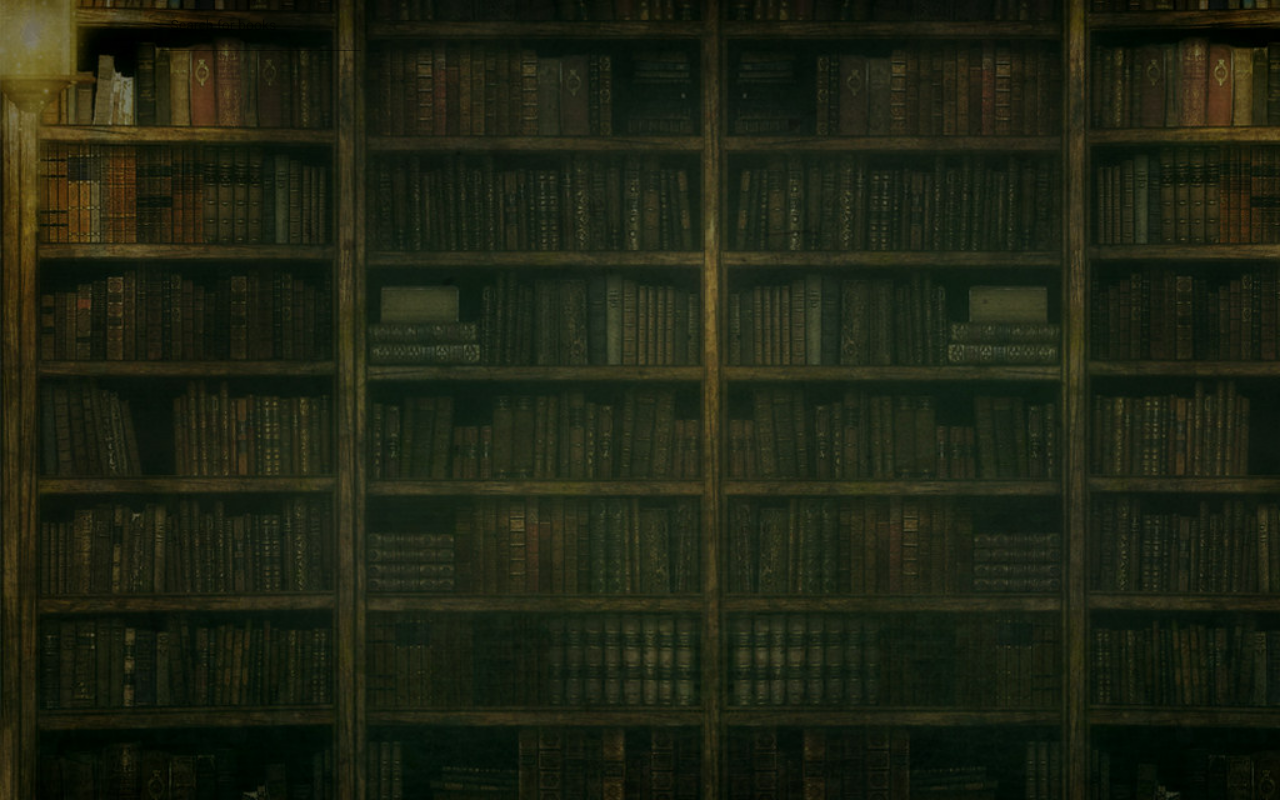
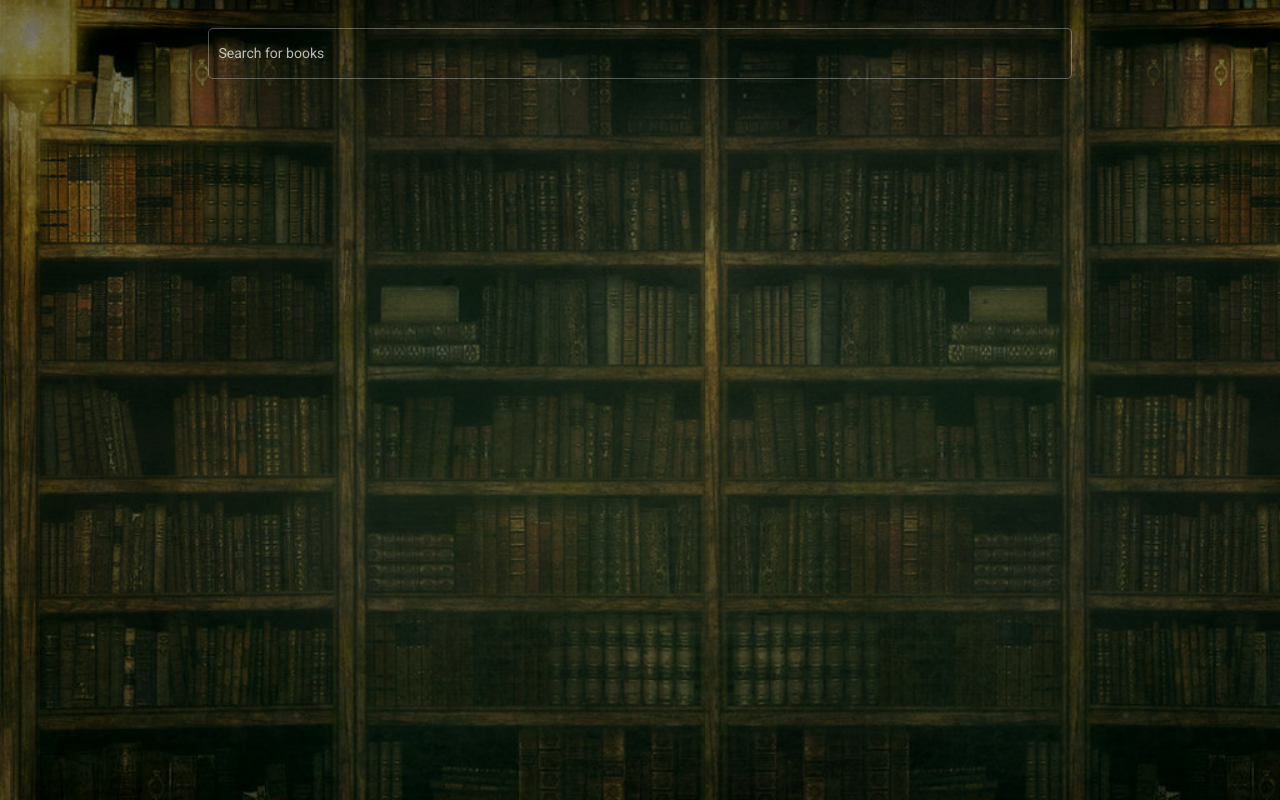
Before and after one commit to dylbud/book-finder, an Angular app: page /book-list in a window 1280 px wide. Built offline with nearby package versions, Linux system fonts and the light colour scheme.

Commit message:
got everything centered

```diff
--- a/angular.json
+++ b/angular.json
@@ -35,7 +35,7 @@
               "src/assets"
             ],
             "styles": [
-              "./node_modules/@angular/material/prebuilt-themes/deeppurple-amber.css",
+              "./node_modules/@angular/material/prebuilt-themes/pink-bluegrey.css",
               "src/styles.scss"
             ],
             "scripts": []
--- a/src/app/book-card/book-card.component.scss
+++ b/src/app/book-card/book-card.component.scss
@@ -5,14 +5,14 @@
 
 .mat-card-image {
     width: 200px;
-    position: bottom;
-    bottom: 48px;
 }
 
 .mat-card {
     width: 168px;
     height: 450px;
     background-color: rgba($color: brown, $alpha: 0.68);
+    margin-left: 16px;
+    margin-bottom: 16px;
 }
 
 .mat-card-subtitle {
@@ -20,7 +20,3 @@
     font-size: x-small;
     color: beige;
 }
-
-.mat-card-title-group {
-
-}
--- a/src/app/book-card/book-card.component.ts
+++ b/src/app/book-card/book-card.component.ts
@@ -12,10 +12,11 @@ export class BookCardComponent {
   constructor() {}
 
   authorsList(authors: string[]): string {
-    return authors ? authors.join(", ") : "";
+    const list = authors ? authors.join(", ") : "";
+    return list.length <= 60 ? list : `${list.substring(0, 60)}...`;
   }
 
   formatedTitle(title: string): string {
-    return title.length <= 80 ? title : `${title.substring(0, 48)}...`;
+    return title.length <= 48 ? title : `${title.substring(0, 48)}...`;
   }
 }
--- a/src/app/book-list/book-list.component.html
+++ b/src/app/book-list/book-list.component.html
@@ -1,15 +1,16 @@
 <div class="library-background">
-  <mat-form-field appearance="fill">
+  <div class="form-field-container">
+    <mat-form-field appearance="outline">
       <mat-label>Search for books</mat-label>
       <input matInput [formControl]="searchTerm" />
     </mat-form-field>
-
-
-<section *ngIf="bookList$ | async as list">
-    <div fxLayout="row wrap" fxLayoutGap="32px grid" fxLayoutAlign="flex-start">
+  </div>
+  <section *ngIf="bookList$ | async as list" class="content-section">
+    <div fxLayout="row wrap" fxLayoutGap="16px grid" fxLayoutAlign="center center">
       <div *ngFor="let item of list">
           <app-book-card [book]="item"></app-book-card>
       </div>
     </div>
+
   </section>
 </div>
--- a/src/app/book-list/book-list.component.scss
+++ b/src/app/book-list/book-list.component.scss
@@ -1,7 +1,53 @@
+// ::ng-deep .mat-form-field {
+//     .mat-input-element {
+//         color: slategray;
+//     }
+//     .mat-form-field-label {
+//         color: slategray;
+//     }
+//     .mat-form-field-underline {
+//         background-color: slategray;
+//     }
+//     .mat-form-field-outline {
+//         color: slategray;
+//     }
+//     .mat-form-field-ripple {
+//         background-color: slategray;
+//     }
+//     .mat-form-field-required-marker {
+//         color: slategray;
+//     }
+// }
+
 .mat-form-field {
-    color: white;
+    width: 90%;
+    margin-top: 24px;
 }
 
-.mat-label {
-    color: white;
+.form-field-container {
+    display: flex;
+    justify-content: center;
+  }
+
+.booklist-grid {
+    justify-content: center;
 }
+
+::ng-deep .mat-form-field.mat-focused {
+    .mat-form-field-label {
+        color: burlywood;
+    }
+    .mat-form-field-ripple {
+        background-color: burlywood;
+    }
+    .mat-form-field-outline {
+        color: burlywood;
+    }
+    .mat-form-field-required-marker {
+        color: burlywood;
+    }
+    .mat-input-element {
+        color: burlywood;
+        caret-color: burlywood;
+    }
+}
--- a/src/app/book.service.ts
+++ b/src/app/book.service.ts
@@ -1,7 +1,7 @@
 import { HttpClient } from "@angular/common/http";
 import { Injectable } from "@angular/core";
 import { Observable } from "rxjs";
-import { map, tap } from "rxjs/operators";
+import { map, max, tap } from "rxjs/operators";
 import { environment } from "src/environments/environment";
 import { IBook } from "./interfaces";
 
@@ -15,8 +15,9 @@ export class BookService {
 
   getBooks(queryString: string): Observable<IBook[]> {
     let data$ = new Observable<IBook[]>();
+    const maxResults = 12;
     if (queryString.trim().length > 0) {
-      const url: string = `${this.booksApi}?q=${queryString}&key=${this.apiKey}`;
+      const url: string = `${this.booksApi}?q=${queryString}&key=${this.apiKey}&maxResults=${maxResults}`;
       data$ = this.http.get<any>(url).pipe(
         map((data) => {
           if (data.items) {
--- a/src/styles.scss
+++ b/src/styles.scss
@@ -1,5 +1,5 @@
 /* You can add global styles to this file, and also import other style files */
-@import '@angular/material/prebuilt-themes/deeppurple-amber.css';
+@import '@angular/material/prebuilt-themes/pink-bluegrey.css';
 html, body { height: 100%; }
 body {
   margin: 0;
```
Also changed, not shown: 1 other file (tests, documents, lock files or other folders). Lines whose indentation alone changed are shown as unchanged.
